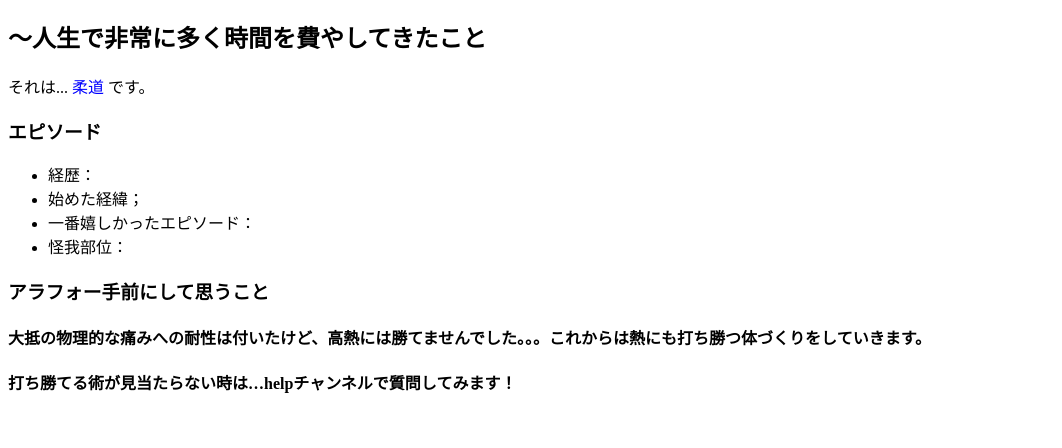
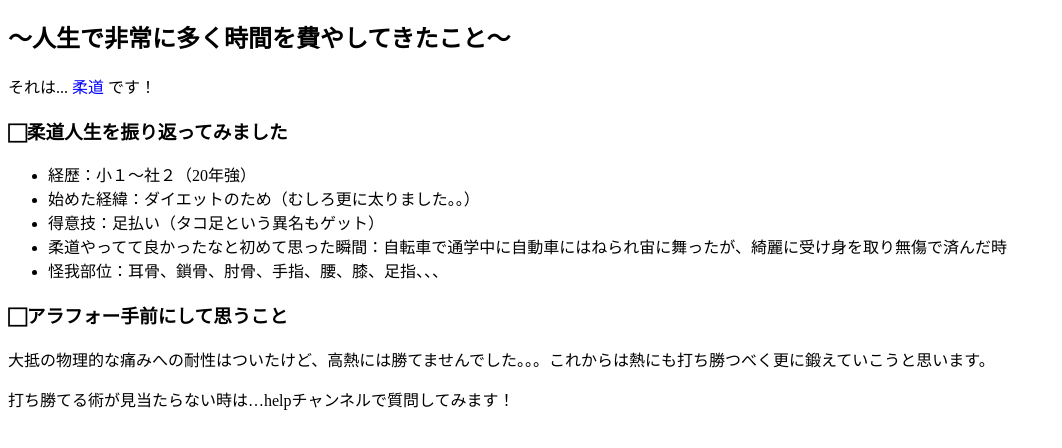
Before and after one commit to Okabe-taka/Okabe-taka.fnd23, a plain HTML site: page index.html in a window 1280 px wide. Shown: the part 70-518 px from the top of the page, without its empty margins (0-1062 px from the left). Drawn offline with Linux system fonts and the light colour scheme; a script that the page names is missing.

Commit message:
Update index.html

```diff
--- a/index.html
+++ b/index.html
@@ -13,18 +13,19 @@
 
 <body>
   <h1>自己紹介</h1>
-  <h2>〜人生で非常に多く時間を費やしてきたこと</h2>
-   <p>それは... <font color="blue"> 柔道 </font>です。</p>
-  <h3>エピソード</h3>
+  <h2>〜人生で非常に多く時間を費やしてきたこと〜</h2>
+   <p>それは... <font color="blue"> 柔道 </font>です！</p>
+  <h3>⬜︎柔道人生を振り返ってみました</h3>
   <ul>
-   <li>経歴：</li>
-   <li>始めた経緯；</li>
-   <li>一番嬉しかったエピソード：</li>
-   <li>怪我部位：</li>
+   <li>経歴：小１〜社２（20年強）</li>
+   <li>始めた経緯：ダイエットのため（むしろ更に太りました。。）</li>
+   <li>得意技：足払い（タコ足という異名もゲット）</li>
+   <li>柔道やってて良かったなと初めて思った瞬間：自転車で通学中に自動車にはねられ宙に舞ったが、綺麗に受け身を取り無傷で済んだ時</li>
+   <li>怪我部位：耳骨、鎖骨、肘骨、手指、腰、膝、足指、、、</li>
   </ul>
-  <h3>アラフォー手前にして思うこと</h3>
-  <h4>大抵の物理的な痛みへの耐性は付いたけど、高熱には勝てませんでした。。。これからは熱にも打ち勝つ体づくりをしていきます。</h4>
-  <h4>打ち勝てる術が見当たらない時は…helpチャンネルで質問してみます！</h4>
+  <h3>⬜︎アラフォー手前にして思うこと</h3>
+  <p>大抵の物理的な痛みへの耐性はついたけど、高熱には勝てませんでした。。。これからは熱にも打ち勝つべく更に鍛えていこうと思います。</p>
+  <p>打ち勝てる術が見当たらない時は…helpチャンネルで質問してみます！</p>
 </body>
 
 </html>
```
